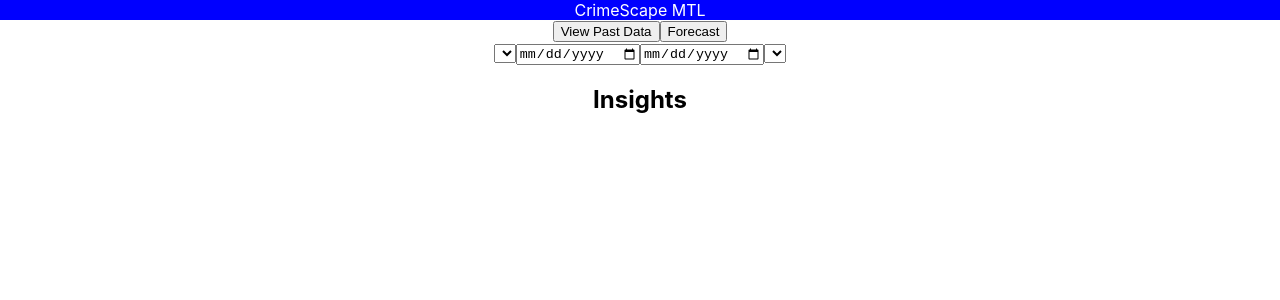
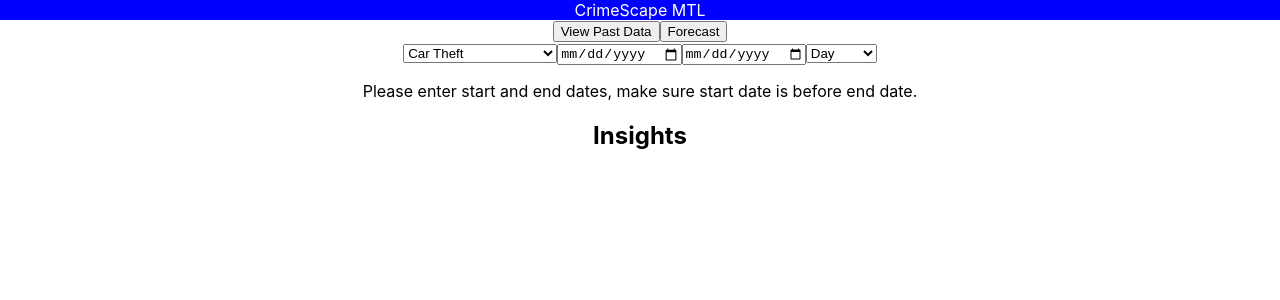
Before and after one commit to alx99102/CrimeScape, a React (Create React App) app in the folder crimescape-mtl/: page / in a window 1280 px wide. Shown: the top 300 px of the page. Built offline with nearby package versions, Linux system fonts and the light colour scheme.

Commit message:
Implemented backend calls

```diff
--- a/crimescape-mtl/src/App.js
+++ b/crimescape-mtl/src/App.js
@@ -5,16 +5,50 @@ import ControlPanel from './components/ControlPanel';
 import Map from './components/Map';
 import Insights from './components/Insights';
 import './App.css';
+import { useRef, useState } from 'react';
+
 
 function App() {
+  const [componentKey, setComponentKey] = useState(1)
+  let type = useRef('');
+  let start_date = useRef('');
+  let end_date = useRef('');
+  let is_prediction = useRef('');
+  let time_of_day = useRef('');
+  let currentBody = { is_prediction: false, type: type.current.value, start_date: start_date.current.value, end_date: end_date.current.value, time_of_day: time_of_day.current.value }
+
+  function onChangeEvent(e) {
+
+    console.log(start_date)
+
+    setComponentKey(prevKey => prevKey + 1);
+
+  }
+
+
   return (
     <div className="App">
       <Header />
       <SelectionBar />
       <div className="main-content">
-        <ControlPanel />
+        <div className="control-panel">
+          <select name="type" onChange={onChangeEvent} ref={type}>
+            <option value="car-theft">Car Theft</option>
+            <option value="misdemeanor">Misdemeanor</option>
+            <option value="car-break-ins">Car Break-Ins</option>
+            <option value="breaking-and-entering">Breaking and Entering</option>
+            <option value="armed-robbery">Armed Robbery</option>
+          </select>
+          <input type="date" name="start-date" onChange={onChangeEvent} ref={start_date} />
+          <input type="date" name="end-date" onChange={onChangeEvent} ref={end_date} />
+          <select name="time-of-day" onChange={onChangeEvent} ref={time_of_day}>
+            <option value="day">Day</option>
+            <option value="evening">Evening</option>
+            <option value="night">Night</option>
+          </select>
+        </div>
         <div className="map-insights-container">
-          <Map />
+          <Map key={componentKey} body={currentBody} />
           <Insights />
         </div>
       </div>
--- a/crimescape-mtl/src/components/ControlPanel.js
+++ /dev/null
@@ -1,16 +0,0 @@
-import React from 'react';
-
-const ControlPanel = () => (
-  <div className="control-panel">
-    <select name="type">
-      {/* Populate with options */}
-    </select>
-    <input type="date" name="start-date" />
-    <input type="date" name="end-date" />
-    <select name="time-of-day">
-      {/* Populate with options */}
-    </select>
-  </div>
-);
-
-export default ControlPanel;
--- a/crimescape-mtl/src/components/Map.js
+++ b/crimescape-mtl/src/components/Map.js
@@ -1,9 +1,84 @@
-import React from 'react';
+import { useEffect, useState } from "react";
 
-const Map = () => (
-  <div className="map-container">
-    {/* Map implementation */}
-  </div>
-);
+
+function Map({ body }) {
+  // Pretend parameters are set from frontend
+  const [mapData, setMapData] = useState({ mapData: [] });
+  const [error, setError] = useState(0);
+  const [componentKey, setComponentKey] = useState(0)
+
+  useEffect(() => {
+    async function apiCall() {
+      try {
+        if (isValidBody()) {
+          console.log('fetch backend')
+
+          // Request Data from backend
+          // const response = await fetch('http://127.0.0.1:1234/crime-data', {
+          //   method: 'POST',
+          //   headers: {
+          //     'Content-Type': 'application/json'
+          //   },
+          //   body: JSON.stringify({body);
+
+          // if (!response.ok) {
+          //   throw new Error(`HTTP error, status: ${response.status}`);
+          // }
+
+          // let mapData = await response.json();
+
+          //setMapData(mapData);
+          // Handle Response
+        }
+        else {
+          throw ("Please enter start and end dates, make sure start date is before end date.");
+        }
+      }
+      catch (error) {
+        console.log(error)
+        setError(error);
+      }
+    }
+    apiCall();
+  }, [body]);
+
+  function isValidBody() {
+    body.start_date = dateToUnix(body.start_date);
+    body.end_date = dateToUnix(body.end_date);
+
+    return checkOption(body.type) && checkOption(body.time_of_day) && body.start_date && body.end_date && checkBool(body.is_prediction) && (body.start_date < body.end_date);
+  }
+
+  function checkBool(bool) {
+    return (bool == true || bool == false) && (bool != undefined || bool != null);
+  }
+
+  function dateToUnix(date) {
+    if (date != "" || date != null || date != undefined || new Date(date) != "Invalid Date") {
+      return Math.floor(new Date(date).getTime());
+    }
+    return false;
+  }
+
+  function checkOption(option) {
+    return option != '' && option != null && option != undefined;
+  }
+
+  useEffect(() => {
+    console.log(body);
+  }, [body]);
+  return (
+    <div>
+      {error ?
+        <p>{error}</p>
+        :
+        <p></p>
+      }
+    {
+    // Display Map here
+    }
+    </div>
+  );
+}
 
 export default Map;
--- /dev/null
+++ b/package.json
@@ -0,0 +1,5 @@
+{
+  "dependencies": {
+    "react-select": "^5.8.0"
+  }
+}
```
Also changed, not shown: 2 other files (tests, documents, lock files or other folders).
